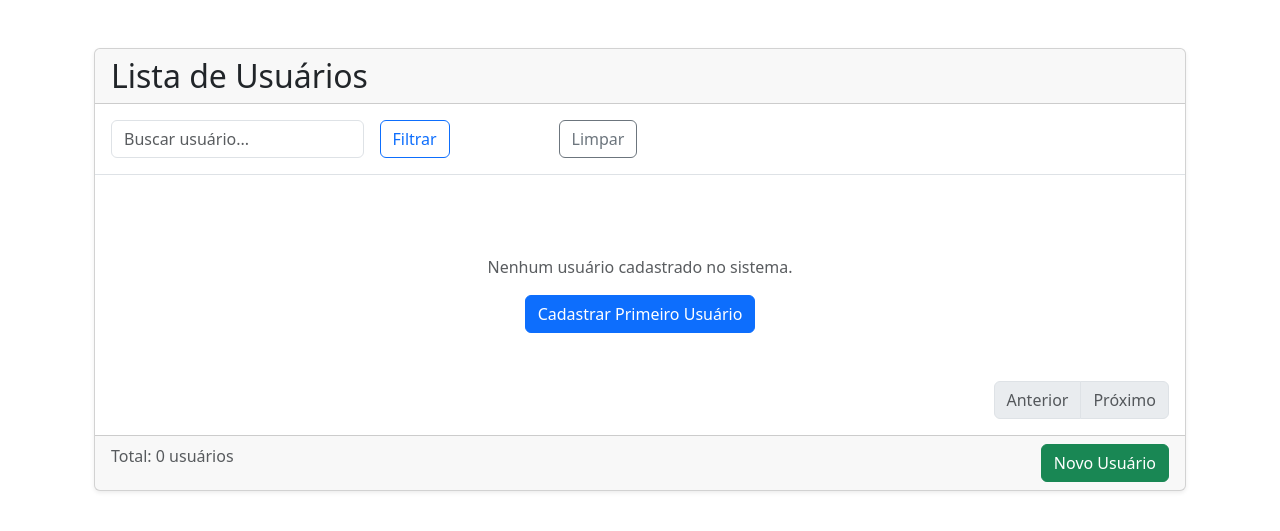
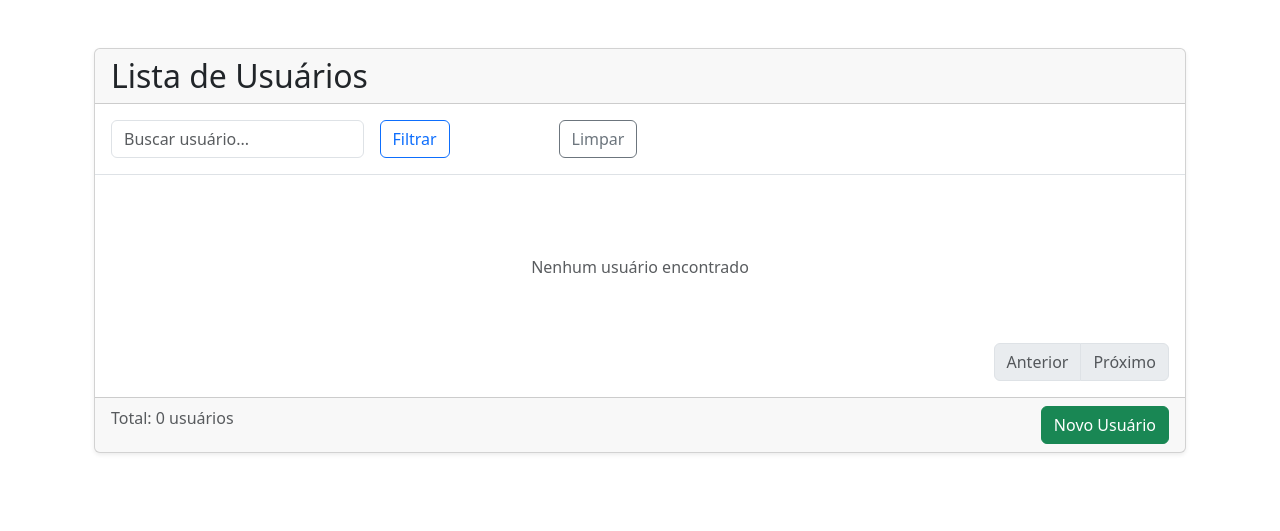
Before and after one commit to lauroolim/bibliotech, a Python web app: template templates/admin/list_users.html in a window 1280 px wide. Shown: the part 56-587 px from the top of the page. Run offline with Jinja, Linux system fonts and the light colour scheme; the template is opened without the code that fills it, so the values that code supplies are empty.

Commit message:
refact(UI): removed add button at lists display

```diff
--- a/templates/admin/list_books.html
+++ b/templates/admin/list_books.html
@@ -74,10 +74,7 @@
             {% else %}
                 <div class="text-center py-5">
                     <i class="bi bi-book text-muted" style="font-size: 3rem;"></i>
-                    <p class="text-muted mt-3">Nenhum livro encontrado.</p>
-                    <a href="{{ url_for('admin.register_book') }}" class="btn btn-primary">
-                        <i class="bi bi-plus"></i> Cadastrar Primeiro Livro
-                    </a>
+                    <p class="text-muted mt-3">Nenhum livro encontrado</p>
                 </div>
             {% endif %}
             <div class="d-flex justify-content-end align-items-center">
--- a/templates/admin/list_loans.html
+++ b/templates/admin/list_loans.html
@@ -98,7 +98,7 @@
             {% else %}
                 <div class="text-center py-5">
                     <i class="bi bi-calendar-x text-muted" style="font-size: 3rem;"></i>
-                    <p class="text-muted mt-3">Nenhum empréstimo encontrado.</p>
+                    <p class="text-muted mt-3">Nenhum empréstimo encontrado</p>
                 </div>
             {% endif %}
             <div class="d-flex justify-content-end align-items-center">
--- a/templates/admin/list_users.html
+++ b/templates/admin/list_users.html
@@ -62,10 +62,7 @@
                     {% if request.args.get('search') %}
                         <p class="text-muted mt-3">Nenhum usuário "{{ request.args.get('search') }}" encontrado</p>
                     {% else %}
-                        <p class="text-muted mt-3">Nenhum usuário cadastrado no sistema.</p>
-                        <a href="{{ url_for('admin.register_user') }}" class="btn btn-primary">
-                            <i class="bi bi-plus"></i> Cadastrar Primeiro Usuário
-                        </a>
+                        <p class="text-muted mt-3">Nenhum usuário encontrado</p>
                     {% endif %}
                 </div>
             {% endif %}
```
